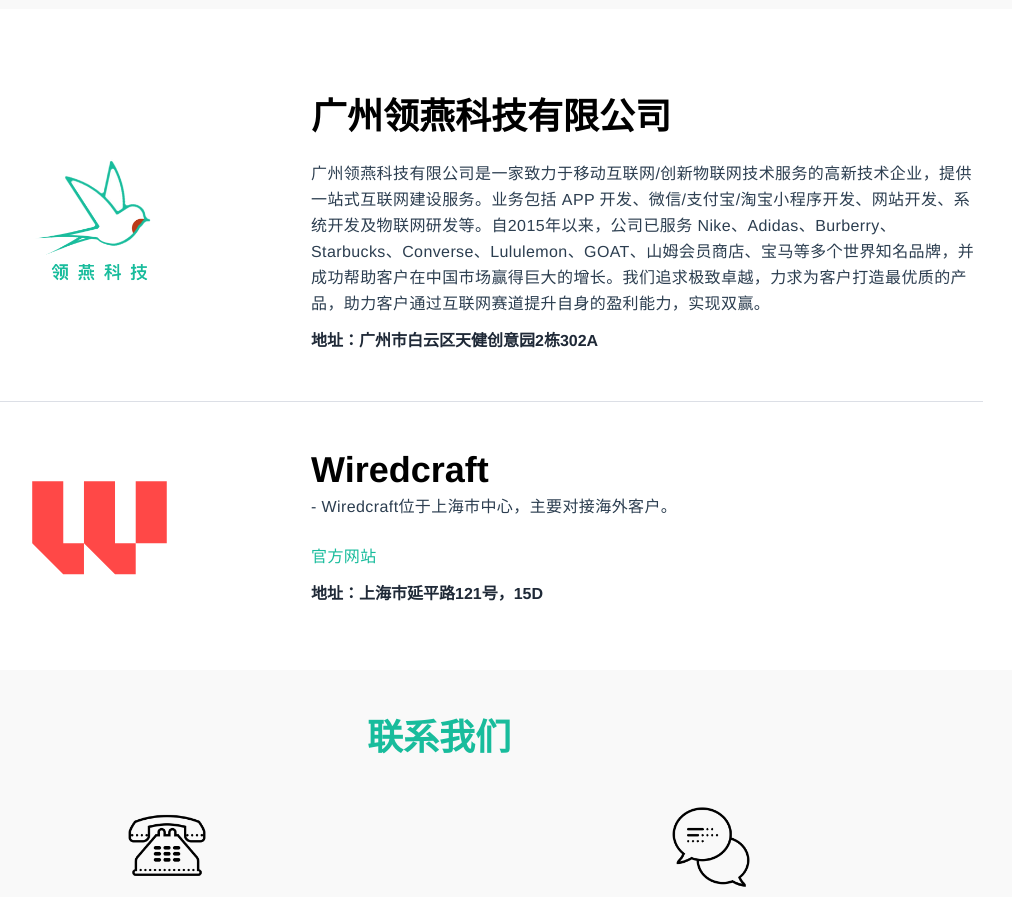
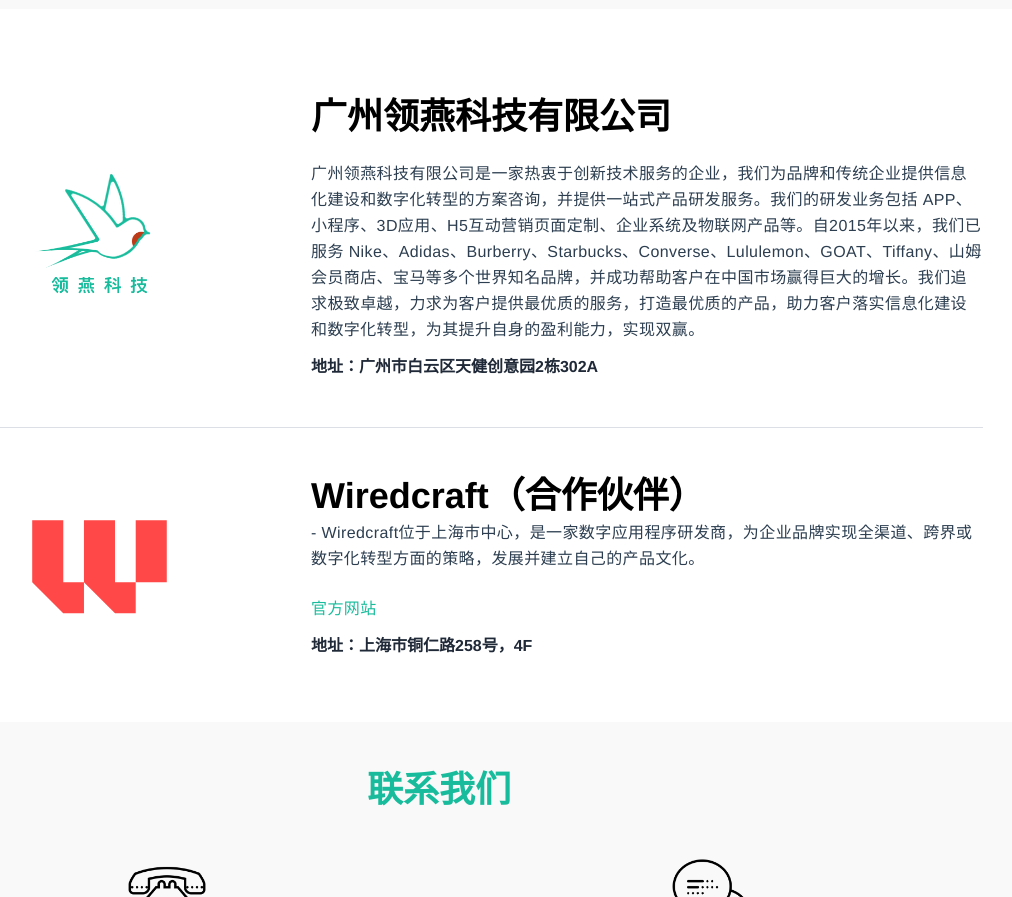
Before and after one commit to KyleMak888/site, a Vue app: page / in a window 1280 px wide. Shown: the part 2340-3237 px from the top of the page, without its empty margins (201-1213 px from the left). Built offline with nearby package versions, Linux system fonts and the light colour scheme; what vue-wow would draw is missing.

Commit message:
update company info

```diff
--- a/src/views/3d.vue
+++ b/src/views/3d.vue
@@ -12,7 +12,7 @@
     </section>
 
     <section class="px-6 py-4 text-center sm:py-12 sm:px-24">
-      <h2 class="text-xl font-bold text-primary sm:text-4xl">3D应用研发</h2>
+      <h1 class="text-xl font-bold text-primary sm:text-4xl">3D应用研发</h1>
       <p class="w-4/5 pt-6 mx-auto text-left sm:text-xl"><span v-html="space"></span>3D应用研发涉及到多个技术领域，如计算机图形学、计算机视觉、虚拟现实等。领燕科技掌握各种建模工具和渲染引擎，帮助客户创建出逼真的三维场景、角色、特效等。</p>
       <p class="w-4/5 pt-1 mx-auto text-left sm:text-xl"><span v-html="space"></span>同时，3D技术在各个行业中都有着很广泛的应用。比如，在直播行业中，结合AI诞生出了数字人，为主播们带来更丰富的内容与玩法；在建筑和工程领域，帮助设计师和工程师更好地可视化和模拟建筑项目；在医学领域，可以用来进行解剖学教学、手术模拟等。</p>
       <p class="w-4/5 pt-1 mx-auto text-left sm:text-xl"><span v-html="space"></span>随着虚拟现实和人工智能的发展，领燕科技通过丰富的行业知识和多年的技术沉淀与3D相结合，创造出更加智能和具现的应用，为以前我们只能在电影中看到的场景带来落地的可能性。</p>
--- a/src/views/App.vue
+++ b/src/views/App.vue
@@ -12,7 +12,7 @@
     </section>
 
     <section class="px-6 py-4 text-center sm:py-12 sm:px-24">
-      <h2 class="text-xl font-bold text-primary sm:text-4xl">APP定制开发</h2>
+      <h1 class="text-xl font-bold text-primary sm:text-4xl">APP定制开发</h1>
       <p class="w-4/5 pt-6 mx-auto text-left sm:text-xl"><span v-html="space"></span>如今，手机作为移动终端已成为人们生活中不可替代的一环。在现阶段企业要寻求发展，不想沦为时代的炮灰，就不能故步自封，APP开发上线迫在眉睫。多个案例表明，商用APP会给企业带来更多效益。在传统行业与移动互联网融为一个整体的时候，企业和用户之间将可以非常方便地建立一个良性的闭环。</p>
       <!-- <p class="w-4/5 pt-1 mx-auto text-left sm:text-xl"><span v-html="space"></span>主流的APP运行环境有 iOS系统和 Android系统，最常用的开发技术分为原生开发与混合开发两种。</p> -->
     </section>
--- a/src/views/Home.vue
+++ b/src/views/Home.vue
@@ -68,8 +68,8 @@
           <el-image class="block w-1/2 h-1/2" :src="logo" fit="fill"></el-image>
         </div>
         <div class="w-full text-left lg:w-3/4 lg:pl-36">
-          <div class="text-2xl font-bold text-black sm:text-4xl">广州领燕科技有限公司</div>
-          <div class="pt-3 leading-relaxed tracking-wide sm:pt-6">广州领燕科技有限公司是一家致力于移动互联网/创新物联网技术服务的高新技术企业，提供一站式互联网建设服务。业务包括 APP 开发、微信/支付宝/淘宝小程序开发、网站开发、系统开发及物联网研发等。自2015年以来，公司已服务 Nike、Adidas、Burberry、Starbucks、Converse、Lululemon、GOAT、山姆会员商店、宝马等多个世界知名品牌，并成功帮助客户在中国市场赢得巨大的增长。我们追求极致卓越，力求为客户打造最优质的产品，助力客户通过互联网赛道提升自身的盈利能力，实现双赢。</div>
+          <h1 class="text-2xl font-bold text-black sm:text-4xl">广州领燕科技有限公司</h1>
+          <div class="pt-3 leading-relaxed tracking-wide sm:pt-6">广州领燕科技有限公司是一家热衷于创新技术服务的企业，我们为品牌和传统企业提供信息化建设和数字化转型的方案咨询，并提供一站式产品研发服务。我们的研发业务包括 APP、小程序、3D应用、H5互动营销页面定制、企业系统及物联网产品等。自2015年以来，我们已服务 Nike、Adidas、Burberry、Starbucks、Converse、Lululemon、GOAT、Tiffany、山姆会员商店、宝马等多个世界知名品牌，并成功帮助客户在中国市场赢得巨大的增长。我们追求极致卓越，力求为客户提供最优质的服务，打造最优质的产品，助力客户落实信息化建设和数字化转型，为其提升自身的盈利能力，实现双赢。</div>
           <div class="pt-3 font-bold text-gray-800">地址：广州市白云区天健创意园2栋302A</div>
         </div>
       </div>
@@ -81,12 +81,12 @@
           <el-image class="block w-1/2 logo-wcl h-1/2" :src="logoWCL" fit="fill"></el-image>
         </div>
         <div class="w-full text-left lg:w-3/4 lg:pl-36">
-          <div class="text-2xl font-bold text-black sm:text-4xl">Wiredcraft</div>
-          <div class="pt-1 leading-relaxed tracking-wide">- Wiredcraft位于上海市中心，主要对接海外客户。</div>
+          <div class="text-2xl font-bold text-black sm:text-4xl">Wiredcraft（合作伙伴）</div>
+          <div class="pt-1 leading-relaxed tracking-wide">- Wiredcraft位于上海市中心，是一家数字应用程序研发商，为企业品牌实现全渠道、跨界或数字化转型方面的策略，发展并建立自己的产品文化。</div>
           <div class="pt-3 leading-relaxed tracking-wide sm:pt-6">
             <a class="link-primary" href="https://wiredcraft.com/" target="_blank">官方网站</a>
           </div>
-          <div class="pt-3 font-bold text-gray-800">地址：上海市延平路121号，15D</div>
+          <div class="pt-3 font-bold text-gray-800">地址：上海市铜仁路258号，4F</div>
         </div>
       </div>
     </section>
--- a/src/views/MP.vue
+++ b/src/views/MP.vue
@@ -12,7 +12,7 @@
     </section>
 
     <section class="px-6 py-4 text-center sm:py-12 sm:px-24">
-      <h2 class="text-xl font-bold text-primary sm:text-4xl">小程序定制开发</h2>
+      <h1 class="text-xl font-bold text-primary sm:text-4xl">小程序定制开发</h1>
       <p class="w-4/5 pt-6 mx-auto text-left sm:text-xl"><span v-html="space"></span>小程序是一种不需要下载安装即可使用的应用，它实现了应用“触手可及”的梦想，用户扫一扫或者通过微信首页下拉即可打开应用。也体现了“用完即走”的理念。小程序能够实现消息通知、线下扫码、公众号关联等七大功能。同时，微信小程序更加是推广和营销的优质渠道。</p>
       <p class="w-4/5 pt-1 mx-auto text-left sm:text-xl"><span v-html="space"></span>广州领燕科技深耕微信小程序研发多年，致力于为企业定制专属的小程序应用。我们团队拥有非常丰富的经验和专业知识，基于各个行业和业务场景提供不同的定制研发方案。我们理解客户的需求，将其落地为功能丰富、易于使用的小程序，并确保高质量交付和卓越的用户体验。</p>
     </section>
```
